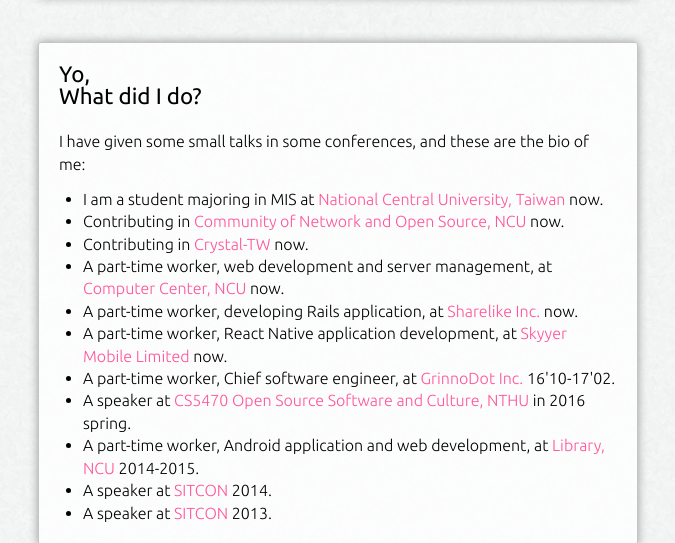
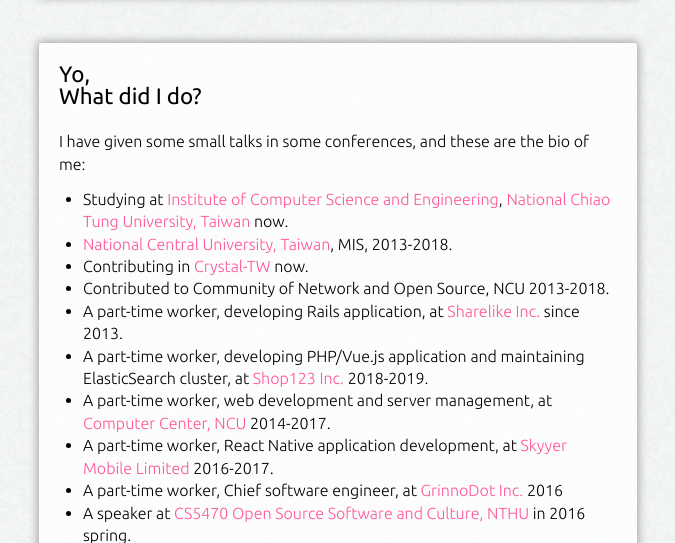
Before and after one commit to david50407/davy.tw, a plain HTML site: page index.html in a window 1280 px wide. Shown: the part 250-793 px from the top of the page, without its empty margins (302-977 px from the left). Drawn offline with Linux system fonts and the light colour scheme.

Commit message:
Update exp.

```diff
--- a/index.html
+++ b/index.html
@@ -59,13 +59,15 @@
 			<p>I have given some small talks in some conferences, and these are the bio of me:</p>
 
 			<ol class='dot-list'>
-				<li>I am a student majoring in MIS at <a href='http://www.ncu.edu.tw'>National Central University, Taiwan</a> now.
-				<li>Contributing in <a href='http://www.nos.ncu.edu.tw'>Community of Network and Open Source, NCU</a> now.
+				<li>Studying at <a href='https://www.cs.nctu.edu.tw'>Institute of Computer Science and Engineering</a>, <a href="https://www.nctu.edu.tw">National Chiao Tung University, Taiwan</a> now.
+				<li><a href='https://www.ncu.edu.tw'>National Central University, Taiwan</a>, MIS, 2013-2018.
 				<li>Contributing in <a href='http://tw.crystal-lang.org'>Crystal-TW</a> now.
-				<li>A part-time worker, web development and server management, at <a href='http://www.cc.ncu.edu.tw'>Computer Center, NCU</a> now.
-				<li>A part-time worker, developing Rails application, at <a href='http://sharelike.asia'>Sharelike Inc.</a> now.
-				<li>A part-time worker, React Native application development, at <a href='https://www.skyyer.com'>Skyyer Mobile Limited</a> now.
-				<li>A part-time worker, Chief software engineer, at <a href='http://www.gr-dot.com/'>GrinnoDot Inc.</a> 16'10-17'02.</li>
+				<li>Contributed to Community of Network and Open Source, NCU 2013-2018.
+				<li>A part-time worker, developing Rails application, at <a href='http://sharelike.asia'>Sharelike Inc.</a> since 2013.
+				<li>A part-time worker, developing PHP/Vue.js application and maintaining ElasticSearch cluster, at <a href='http://www.shop123.com.tw'>Shop123 Inc.</a> 2018-2019.
+				<li>A part-time worker, web development and server management, at <a href='http://www.cc.ncu.edu.tw'>Computer Center, NCU</a> 2014-2017.
+				<li>A part-time worker, React Native application development, at <a href='https://www.skyyer.com'>Skyyer Mobile Limited</a> 2016-2017.
+				<li>A part-time worker, Chief software engineer, at <a href='http://www.gr-dot.com/'>GrinnoDot Inc.</a> 2016</li>
 				<li>A speaker at <a href='https://nmsl.cs.nthu.edu.tw/index.php/84-courses/129-cs5470-outline-2016'>CS5470 Open Source Software and Culture, NTHU</a> in 2016 spring.
 				<li>A part-time worker, Android application and web development, at <a href='http://www.lib.ncu.edu.tw'>Library, NCU</a> 2014-2015.
 				<li>A speaker at <a href='http://sitcon.org'>SITCON</a> 2014.</li>
@@ -129,7 +131,7 @@
 			</article>
 
 			<footer class='footer'>
-			<p>Davy, last updated 2016-10-10</p>
+			<p>Davy, last updated 2019-12-13</p>
 			</footer>
 		</div>
 	</body>
```
Also changed, not shown: 1 other file.
